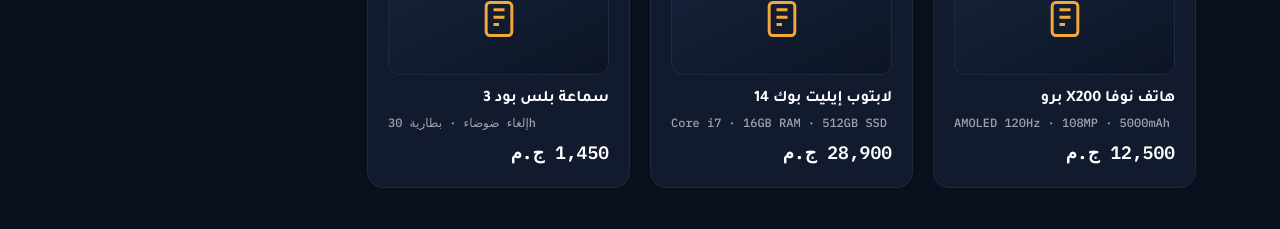
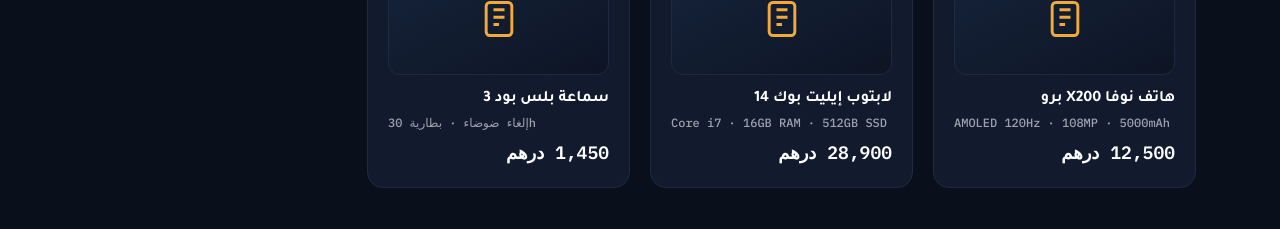
Before and after one commit to electromohafid-sys/Mohafidelectro, a Next.js app in the folder mohafid-electro-nextjs/: page / in a window 1280 px wide. Shown: the part 900-1129 px from the top of the page. Built offline with nearby package versions, Linux system fonts and the light colour scheme.

Commit message:
Update ProductCard.js
درهم اب ديت

```diff
--- a/mohafid-electro-nextjs/components/ProductCard.js
+++ b/mohafid-electro-nextjs/components/ProductCard.js
@@ -19,7 +19,7 @@ export default function ProductCard({ product }) {
       </div>
       <h3 className="font-bold mb-1">{product.name}</h3>
       <div className="text-gray-400 text-xs font-mono mb-2" dir="ltr">{product.spec}</div>
-      <div className="font-mono font-semibold text-lg">{Number(product.price).toLocaleString('en-US')} ج.م</div>
+      <div className="font-mono font-semibold text-lg">{Number(product.price).toLocaleString('en-US')} درهم</div>
     </Link>
   );
 }
```
